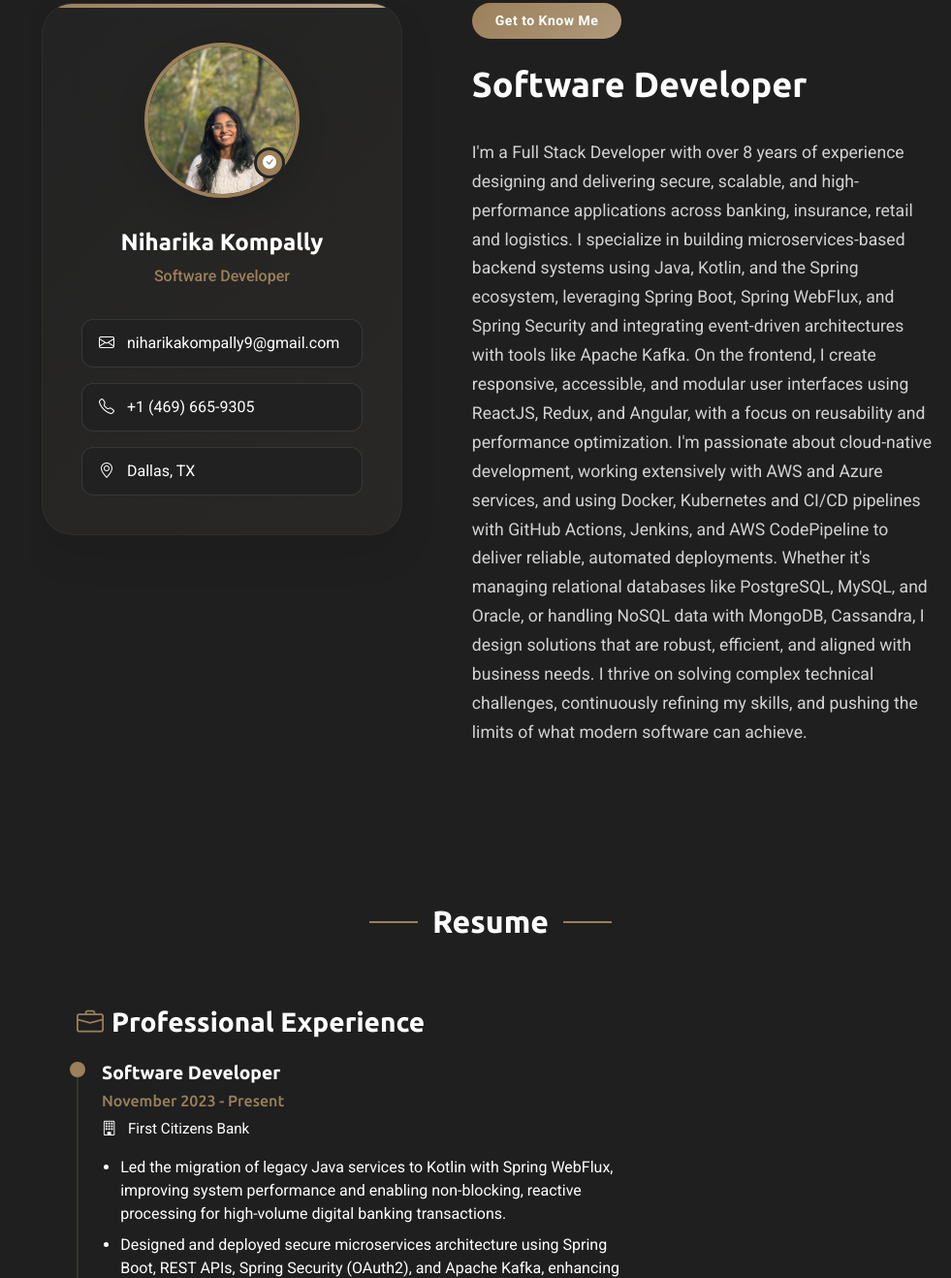
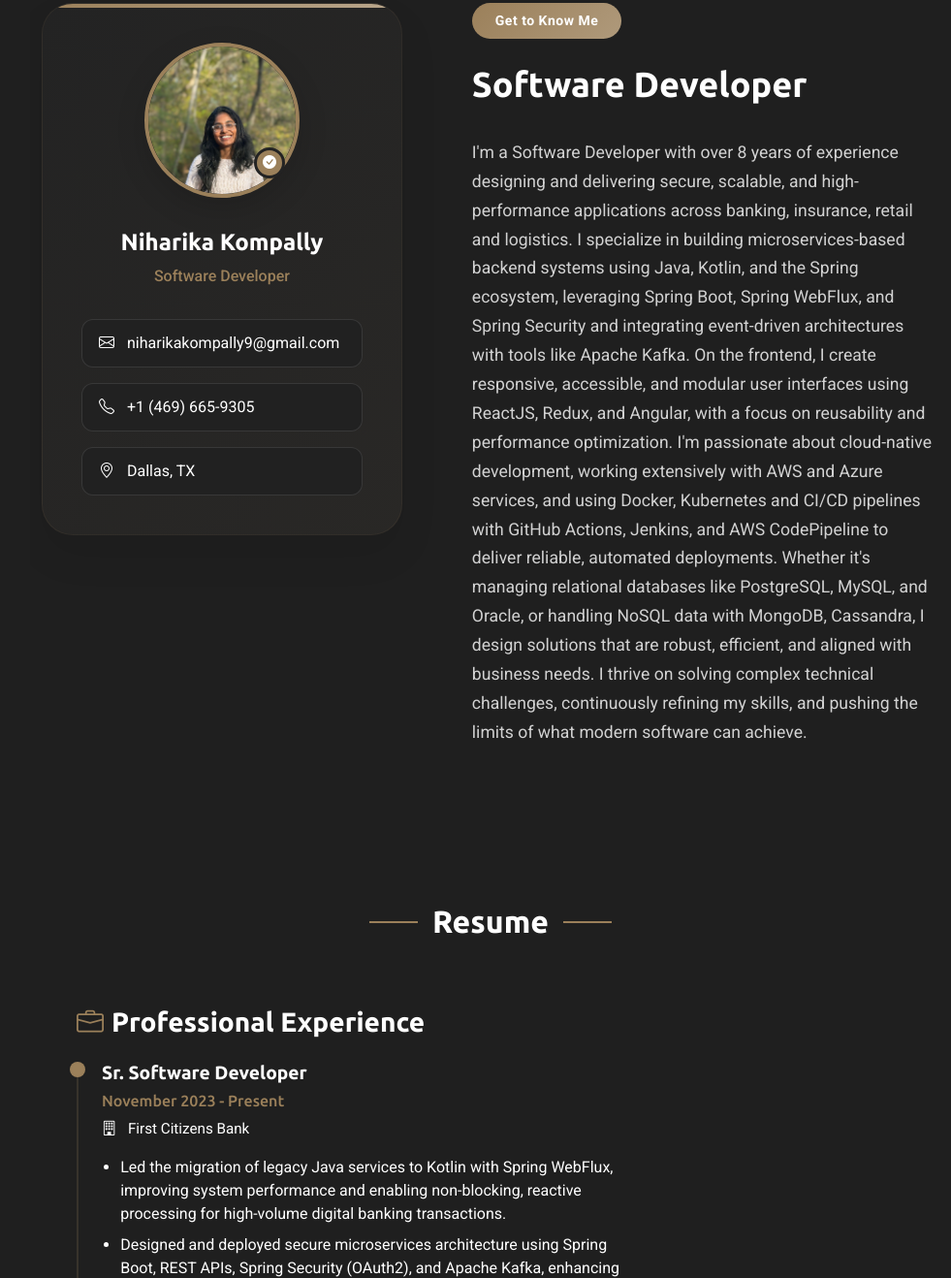
Before and after one commit to niharika-kompally/niharika-kompally.github.io, a plain HTML site: page index.html in a window 1280 px wide. Shown: the part 857-2175 px from the top of the page at 97% size, without its empty margins (299-1280 px from the left). Drawn offline with nearby package versions, Linux system fonts and the light colour scheme.

Commit message:
Third commit

```diff
--- a/index.html
+++ b/index.html
@@ -186,7 +186,7 @@
               </div>
 
               <div class="description">
-                <p>I'm a Full Stack Developer with over 8 years of experience designing and delivering secure, scalable, and high-performance applications across banking, insurance, retail and logistics. I specialize in building microservices-based backend systems using Java, Kotlin, and the Spring ecosystem, leveraging Spring Boot, Spring WebFlux, and Spring Security and integrating event-driven architectures with tools like Apache Kafka. On the frontend, I create responsive, accessible, and modular user interfaces using ReactJS, Redux, and Angular, with a focus on reusability and performance optimization. I'm passionate about cloud-native development, working extensively with AWS and Azure services, and using Docker, Kubernetes and CI/CD pipelines with GitHub Actions, Jenkins, and AWS CodePipeline to deliver reliable, automated deployments. Whether it's managing relational databases like PostgreSQL, MySQL, and Oracle, or handling NoSQL data with MongoDB, Cassandra, I design solutions that are robust, efficient, and aligned with business needs. I thrive on solving complex technical challenges, continuously refining my skills, and pushing the limits of what modern software can achieve.
+                <p>I'm a Software Developer with over 8 years of experience designing and delivering secure, scalable, and high-performance applications across banking, insurance, retail and logistics. I specialize in building microservices-based backend systems using Java, Kotlin, and the Spring ecosystem, leveraging Spring Boot, Spring WebFlux, and Spring Security and integrating event-driven architectures with tools like Apache Kafka. On the frontend, I create responsive, accessible, and modular user interfaces using ReactJS, Redux, and Angular, with a focus on reusability and performance optimization. I'm passionate about cloud-native development, working extensively with AWS and Azure services, and using Docker, Kubernetes and CI/CD pipelines with GitHub Actions, Jenkins, and AWS CodePipeline to deliver reliable, automated deployments. Whether it's managing relational databases like PostgreSQL, MySQL, and Oracle, or handling NoSQL data with MongoDB, Cassandra, I design solutions that are robust, efficient, and aligned with business needs. I thrive on solving complex technical challenges, continuously refining my skills, and pushing the limits of what modern software can achieve.
 </p>
 
                 <!--<p>Ut enim ad minima veniam, quis nostrum exercitationem ullam corporis suscipit laboriosam, nisi ut aliquid ex ea commodi consequatur.</p>-->
@@ -474,7 +474,7 @@
               <h3><i class="bi bi-briefcase me-2"></i>Professional Experience</h3>
 
               <div class="resume-item">
-                <h4>Software Developer</h4>
+                <h4>Sr. Software Developer</h4>
                 <h5>November 2023 - Present</h5>
                 <p class="company"><i class="bi bi-building"></i> First Citizens Bank</p>
                 <ul>
```
